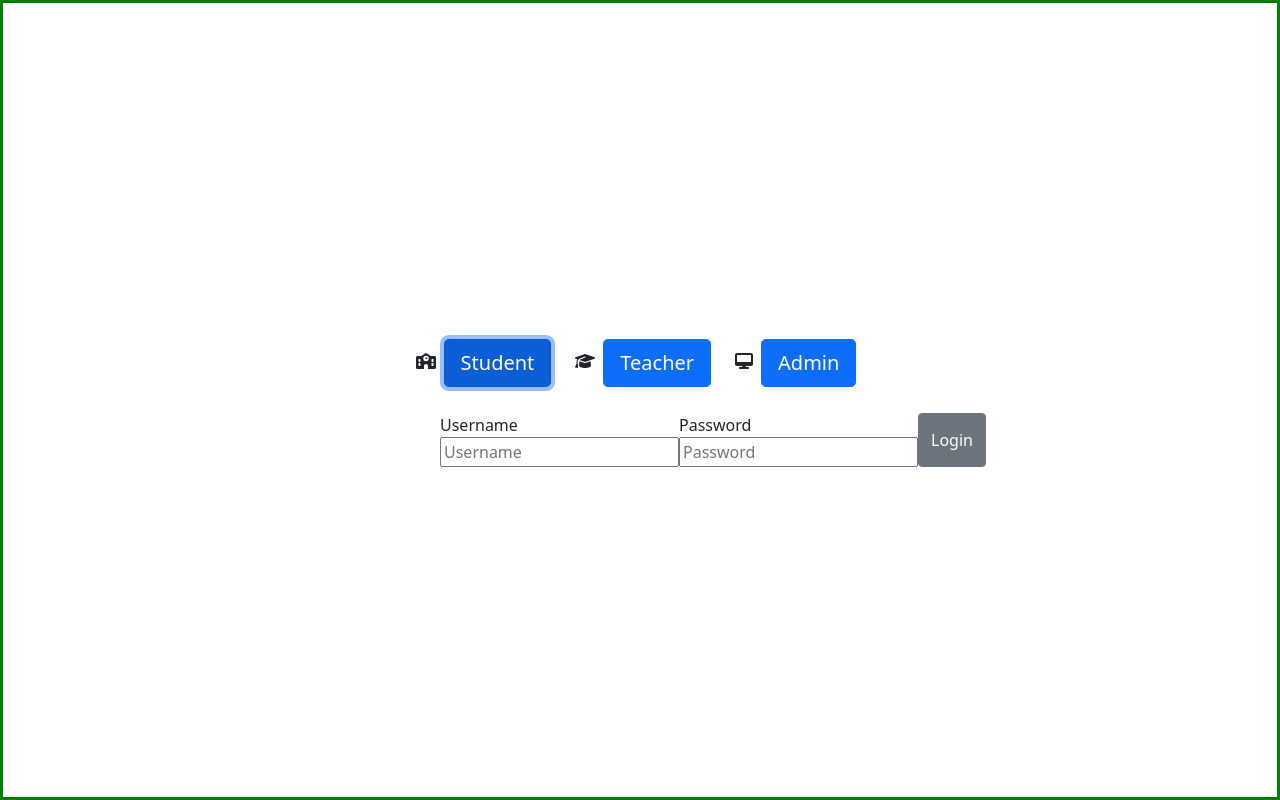
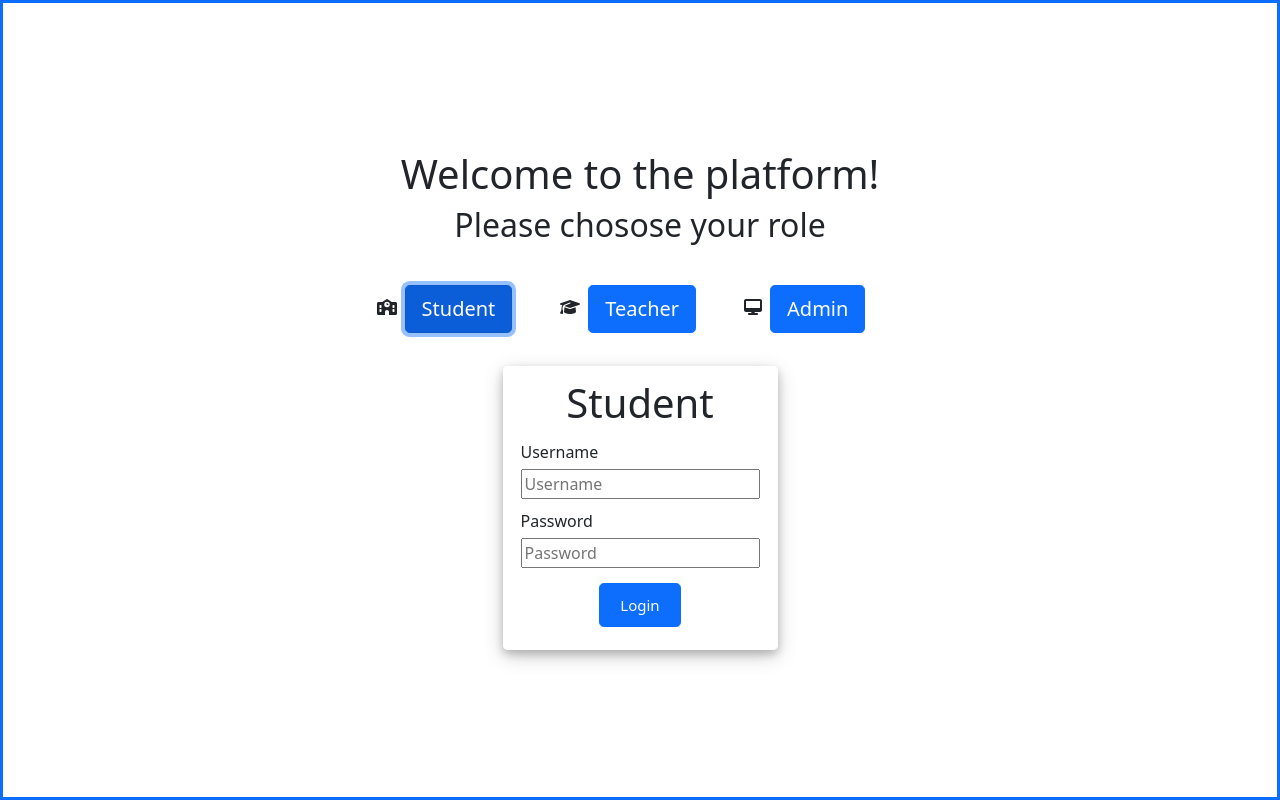
Before and after one commit to jmachkar/EC530_finalproject, a React (Create React App) app in the folder platform/: page / in a window 1280 px wide. Both pictures are taken after a click on the button "Student". Built offline with nearby package versions, Linux system fonts and the light colour scheme.

Commit message:
Frontend of signin screen

```diff
--- a/platform/src/components/button.jsx
+++ b/platform/src/components/button.jsx
@@ -6,11 +6,16 @@ class SignInButton extends Component {
     role: this.props.role,
     icon: this.props.icon,
   };
+
   render() {
     return (
-      <div className="m-2">
+      <div className="button-box">
         <FontAwesomeIcon icon={this.state.icon} />
-        <button type="button" className="btn btn-primary btn-lg m-2">
+        <button
+          type="button"
+          className="btn btn-primary btn-lg m-2"
+          onClick={() => this.props.onClick(this.state.role)}
+        >
           {this.state.role}
         </button>
       </div>
--- a/platform/src/components/buttons.jsx
+++ b/platform/src/components/buttons.jsx
@@ -1,24 +1,18 @@
 import React, { Component } from "react";
 import SignInButton from "./button";
-import {
-  faSchool,
-  faGraduationCap,
-  faDesktop,
-} from "@fortawesome/free-solid-svg-icons";
 
 class Buttons extends Component {
-  state = {
-    roles: [
-      { key: "Student", icon: faSchool },
-      { key: "Teacher", icon: faGraduationCap },
-      { key: "Admin", icon: faDesktop },
-    ],
-  };
+  state = {};
   render() {
     return (
-      <div class="btn-group" role="group" aria-label="Basic example">
-        {this.state.roles.map((role) => (
-          <SignInButton key={role.key} role={role.key} icon={role.icon} />
+      <div className="btn-group" role="group" aria-label="Basic example">
+        {this.props.roles.map((role) => (
+          <SignInButton
+            key={role.key}
+            role={role.key}
+            icon={role.icon}
+            onClick={this.props.onClick}
+          />
         ))}
       </div>
     );
--- a/platform/src/components/login.css
+++ b/platform/src/components/login.css
@@ -1,23 +1,59 @@
-.login-box {
-  /* justify-content: space-evenly; */
+.button-box {
+  /* margin-left: 25px; */
+  margin-right: 30px;
+  margin-top: 20px;
+  padding: 5px;
+  margin-bottom: 20px;
+}
+
+.input-container {
   display: flex;
-  /* flex-direction: column;
-  align-items: stretch;
-  margin: 10px; */
-  justify-content: space-between;
+  flex-direction: column;
+  gap: 5px;
+  margin: 5px;
+}
+
+.login-box-hidden {
+  visibility: hidden;
+}
+
+.login-box-visible {
+  /* display: flex;
+  flex-direction: column;
+  /* justify-content: space-between;
   max-width: 400px;
-  margin: 0 auto;
-  padding: 10px 0;
+  margin: 10px;
+  padding: 10px 0; */
+  visibility: visible;
+  border: 3px solid #ffffff;
+  border-radius: 0.3rem;
+  padding: 10px;
+  display: flex;
+  justify-content: center;
+  align-items: center;
+  flex-direction: column;
+  box-shadow: 0 4px 8px 0 rgba(0, 0, 0, 0.2), 0 6px 20px 0 rgba(0, 0, 0, 0.19);
 }
 
 .main {
   margin: auto;
   width: auto;
-  border: 3px solid green;
+  border: 3px solid #0d6efd;
   padding: 10px;
   flex-direction: column;
   height: 100vh;
   display: flex;
   justify-content: center;
   align-items: center;
+  min-height: auto;
 }
+
+.submit {
+  font-size: 15px;
+  background: #0d6efd;
+  border: 1px solid #0d6efd;
+  border-radius: 0.3rem;
+  color: #fff;
+  padding: 10px 20px;
+  margin: 10px;
+}
--- a/platform/src/components/loginBox.jsx
+++ b/platform/src/components/loginBox.jsx
@@ -4,21 +4,22 @@ class Login extends Component {
   state = {};
   render() {
     return (
-      <div className="login-box">
-        <div>
+      <div className={this.props.visibility} id="loginBox">
+        <h1>{this.props.role}</h1>
+        <div className="input-container">
           <label htmlFor="username" className="text-u">
             Username
           </label>
           <input type="text" name="username" placeholder="Username"></input>
         </div>
-        <div>
+        <div className="input-container">
           <label htmlFor="password">Password</label>
           <input type="password" name="password" placeholder="Password"></input>
         </div>
         <button
           type="submit"
-          className="btn btn-secondary"
-          onClick={console.log("Logged in")}
+          className="submit"
+          onClick={() => console.log("Logged in")}
         >
           Login
         </button>
--- a/platform/src/screens/loginScreen.js
+++ b/platform/src/screens/loginScreen.js
@@ -2,14 +2,45 @@ import React, { Component } from "react";
 import "../components/login.css";
 import Buttons from "../components/buttons";
 import Login from "../components/loginBox";
+import {
+  faSchool,
+  faGraduationCap,
+  faDesktop,
+} from "@fortawesome/free-solid-svg-icons";
 
 class LoginScreen extends Component {
-  state = {};
+  state = {
+    v: "login-box-hidden",
+    roles: [
+      { key: "Student", icon: faSchool },
+      { key: "Teacher", icon: faGraduationCap },
+      { key: "Admin", icon: faDesktop },
+    ],
+    curr: "",
+  };
+
+  showLogin = (role) => {
+    let v = "login-box-visible";
+    let newState = {
+      v: v,
+      roles: [
+        { key: "Student", icon: faSchool },
+        { key: "Teacher", icon: faGraduationCap },
+        { key: "Admin", icon: faDesktop },
+      ],
+      curr: role,
+    };
+    this.setState(newState);
+    console.log(this.state.v);
+  };
+
   render() {
     return (
       <div className="main">
-        <Buttons />
-        <Login />
+        <h1>Welcome to the platform!</h1>
+        <h2>Please chosose your role</h2>
+        <Buttons onClick={this.showLogin} roles={this.state.roles} />
+        <Login visibility={this.state.v} role={this.state.curr} />
       </div>
     );
   }
```
